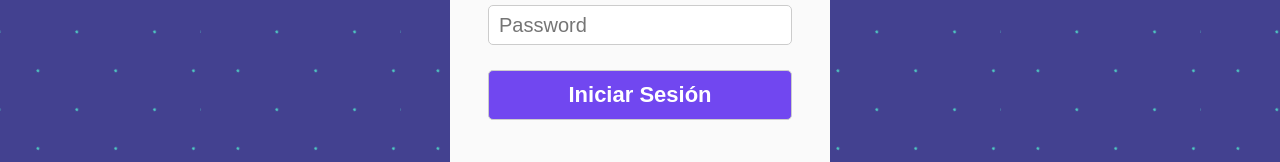
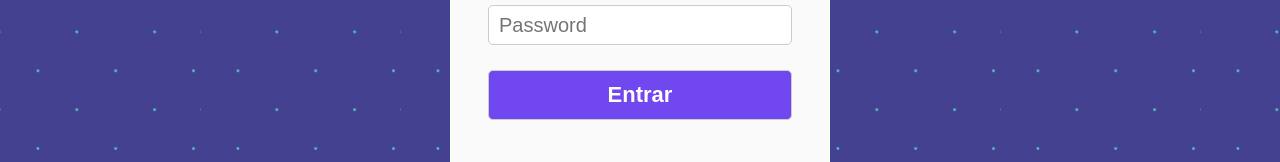
Before and after one commit to matiasard/landing-login, a plain HTML site: page index.html in a window 1280 px wide. Shown: the part 408-570 px from the top of the page. Drawn offline with Linux system fonts and the light colour scheme.

Commit message:
Correccion boton

```diff
--- a/index.html
+++ b/index.html
@@ -42,7 +42,7 @@
 
               <!-- Buttom -->
               <div class="form-row">
-                <input type="submit" value="Iniciar Sesión" class="btn btn-submit">
+                <input type="submit" value="Entrar" class="btn btn-submit">
               </div>
 
             </form>
```
